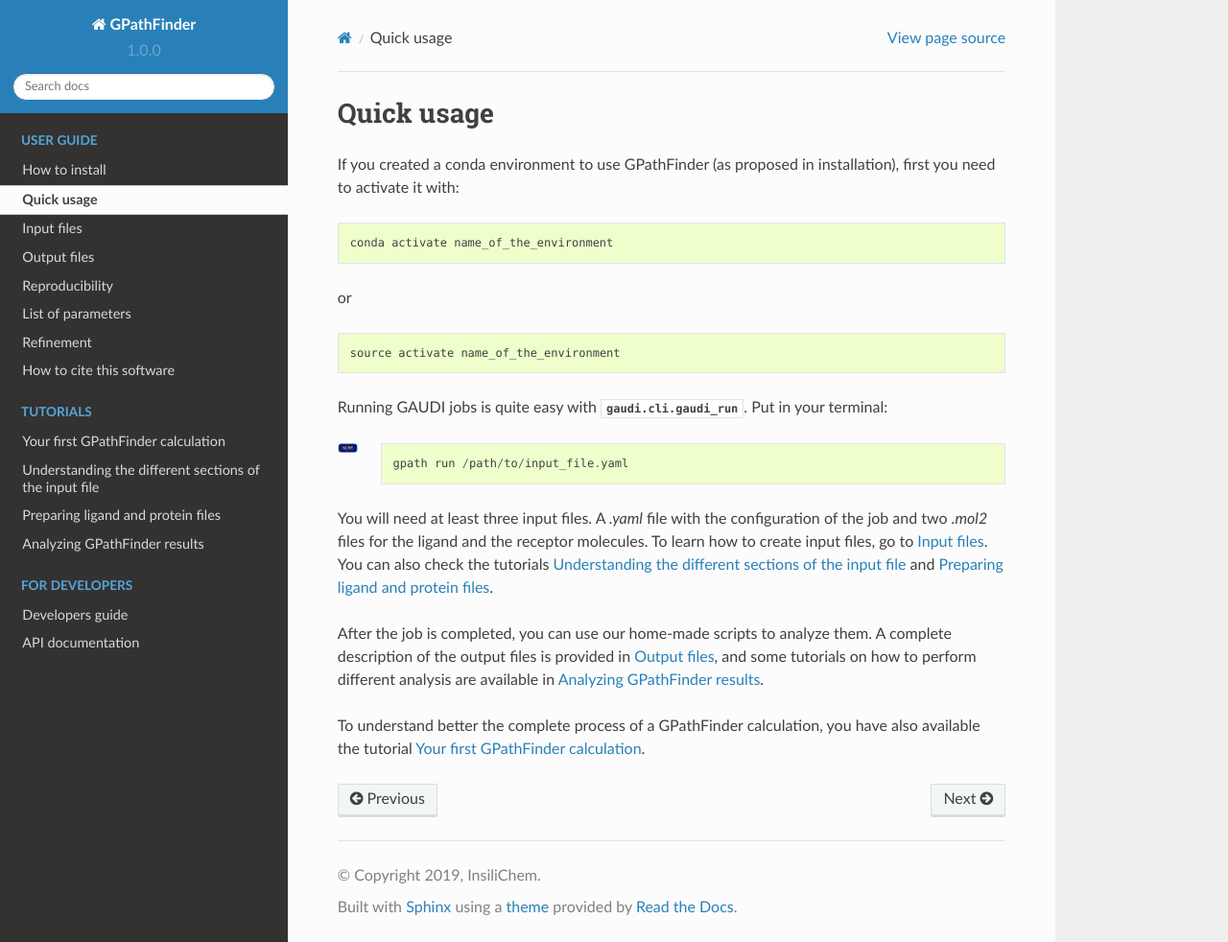
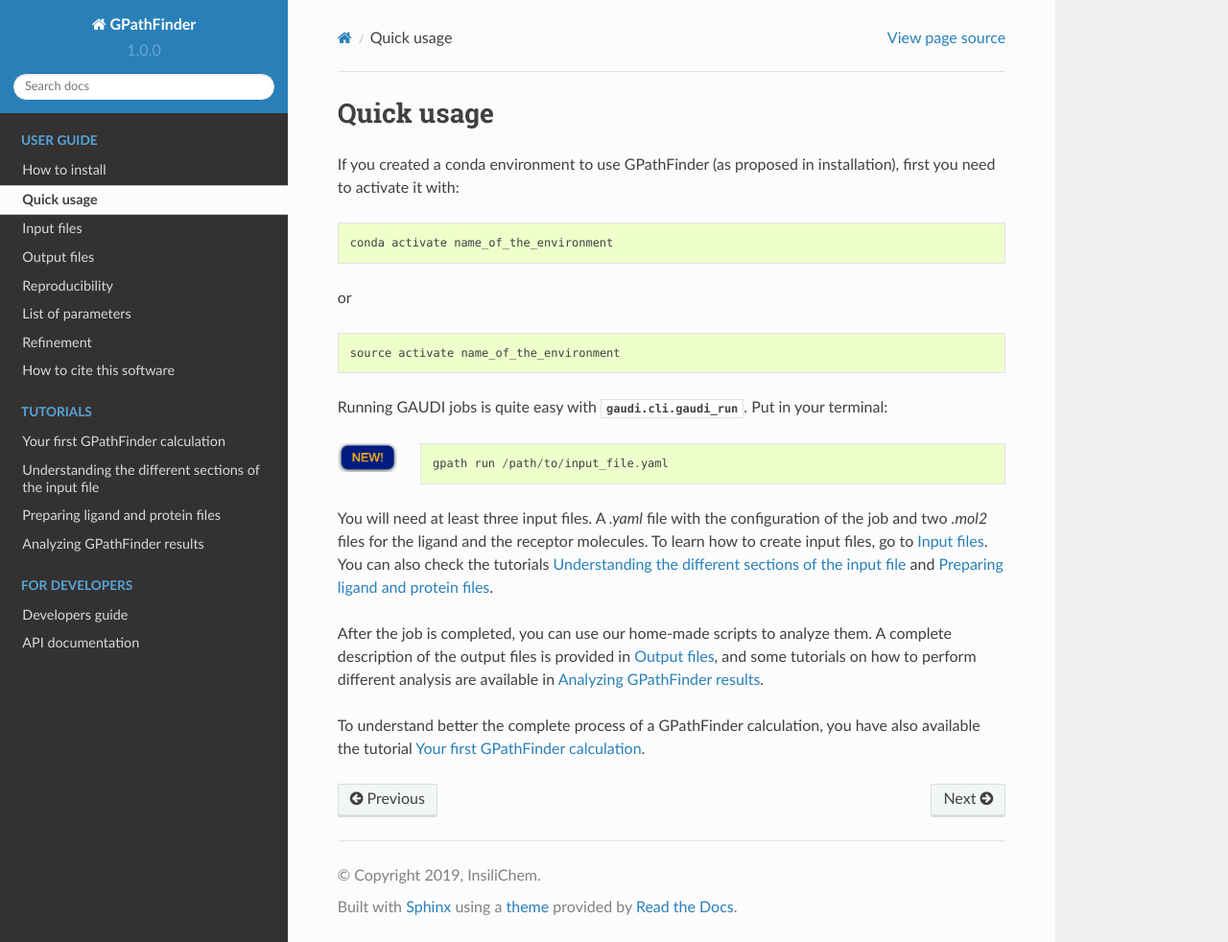
Before and after one commit to insilichem/gpathfinder, a Sphinx documentation site: the page built from docs/usage.rst, in a window 1280 px wide and 982 px high. Shown: the whole window at 96% size. Built offline with Sphinx 7.4.7 and the Read the Docs theme 2.0.0, drawn with Linux system fonts in a browser that asks for light colours.

Commit message:
fix: banner size

```diff
--- a/docs/usage.rst
+++ b/docs/usage.rst
@@ -39,7 +39,7 @@
 
 .. image:: data/new.jpeg
     :align: left
-    :height: 10px
+    :height: 30px
     :alt: NEW!
 
 ::
```
